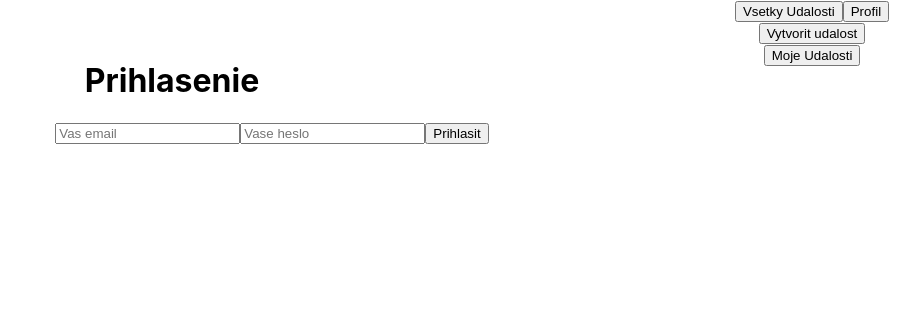
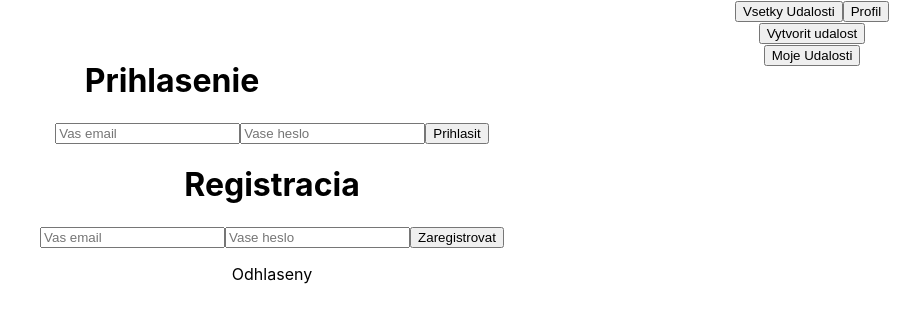
Before and after one commit to RatsAreNice/ITU-2023, a React (Create React App) app in the folder src/: page /login in a window 1280 px wide. Shown: the top 322 px of the page, without its empty margins (368-1280 px from the left). Built offline with nearby package versions, Linux system fonts and the light colour scheme; no server answers.

Commit message:
scuffed autorizacia

```diff
--- a/src/src/App.js
+++ b/src/src/App.js
@@ -41,7 +41,7 @@ function App() {
               <Route exact path='/profile' element={< Profile />}></Route>
               <Route exact path='/vytvorit' element={< VytvoritUdalost />}></Route>
               <Route path="/udalost/:id" element={< DetailUdalosti />}></Route>
-              <Route exact path="/login" element={< SignIn />}></Route>
+              <Route exact path="/login" element={< Autorizacia />}></Route>
             </Routes>
       </div>
     </div>
--- a/src/src/Login.js
+++ b/src/src/Login.js
@@ -1,8 +1,13 @@
+import AuthDetails from "./components/auth/AuthDetails";
 import SignIn from "./components/auth/SignIn";
-
+import SignUp from "./components/auth/SignUp";
 const Autorizacia = () => {
     return (
-        <SignIn />
+        <div>
+            <SignIn />
+            <SignUp />
+            <AuthDetails />
+        </div>
      );
 }
 
--- /dev/null
+++ b/src/src/components/auth/AuthDetails.jsx
@@ -0,0 +1,30 @@
+import { useState, useEffect } from "react";
+import { getAuth, onAuthStateChanged, signOut } from "firebase/auth";
+
+const AuthDetails = () => {
+    const [AuthUser, setAuthUser] = useState(null)
+    const auth = getAuth();
+
+    useEffect (() =>{
+        const listen = onAuthStateChanged(auth, (user) => {
+            if (user) {
+                setAuthUser(user)
+            } else{
+                setAuthUser(null);
+            }
+        })
+
+        return () => {
+            listen();
+        }
+    }, []);
+
+    const userSignOut = () => {
+        signOut(auth)
+    }
+    return (
+        <div> {AuthUser ? <><p>{`Prihlaseny ako ${AuthUser.email}`}</p><button onClick={userSignOut}>Odhlasit</button></> : <p>Odhlaseny</p>} </div>
+     );
+}
+
+export default AuthDetails;
```
